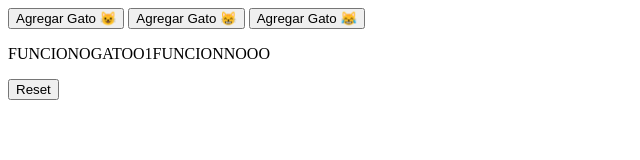
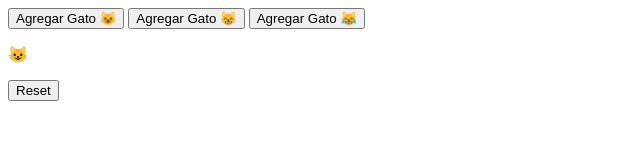
Before and after one commit to LeoCardenas123/Desafio-7-BOOTCAMP-FULLSTACK, a plain HTML site: page index.html in a window 1280 px wide. Both pictures are taken after a click on the button "Agregar Gato 😺". Shown: the whole page, without its empty margins (0-640 px from the left). Drawn offline with Linux system fonts and the light colour scheme.

```diff
--- a/index.html
+++ b/index.html
@@ -6,9 +6,9 @@
     <title>Document</title>
 </head>
 <body>
-    <button id="boton-gato">Agregar Gato 😺</button>
-    <button id="boton-perro">Agregar Gato 😸</button>
-    <button id="boton-raton">Agregar Gato 😹</button>
+    <button id="boton-gato1">Agregar Gato 😺</button>
+    <button id="boton-gato2">Agregar Gato 😸</button>
+    <button id="boton-gato3">Agregar Gato 😹</button>
 
     <p></p>
 
--- a/js/main.js
+++ b/js/main.js
@@ -4,11 +4,13 @@
 
 var textoSalida = document.querySelector('p')
 
-var refBotonGato = document.getElementById('boton-gato')
-var refBotonPerro = document.getElementById('boton-perro')
-var refBotonRaton = document.getElementById('boton-raton')
+var refBotonGato1 = document.getElementById('boton-gato1')
+var refBotonGato2 = document.getElementById('boton-gato2')
+var refBotonGato3 = document.getElementById('boton-gato3')
 
 var botonReset = document.getElementById('reset')
+
+var textoAnalizado
 
 var clicks = 0
 
@@ -16,60 +18,53 @@
 // Zona de declaración de funciones globales
 //---------------------------------------
 
-function agregarGato(){
-    refBotonGato.onclick = ()=>{
+function agregarGato1(){
+    refBotonGato1.onclick = ()=>{
         clicks++
-        console.log(clicks)
-        textoSalida.innerText += 'GATOO1'
+        console.log(clicks + ': cantidad de clicks')
+        textoSalida.innerText += '😺'
         analisis()
-        var textoAnalizado = textoSalida.innerText.split('')
+        textoAnalizado = textoSalida.innerText
+        console.log(textoAnalizado, typeof textoAnalizado)
         agregarConjunto()
     }
 }
 
-/* function agregarPerro(){
-    refBotonPerro.onclick = ()=>{
+/* function agregarGato2(){
+    refBotonGato2.onclick = ()=>{
         clicks++
         console.log(clicks)
-        textoSalida.innerText += 'GATO2'
+        textoSalida.innerText += '😸'
         analisis()
-        var textoAnalizado = textoSalida.innerText.split('')
-        if (textoAnalizado[3] == textoAnalizado[4]){
-            agregarConjunto()
-        }
-        else{
-            return
-        }
+        textoAnalizado = textoSalida.innerText
+        console.log(textoAnalizado)
+        agregarConjunto()
     }
 }
 
-function agregarRaton(){
-    refBotonRaton.onclick = ()=>{
+function agregarGato3(){
+    refBotonGato3.onclick = ()=>{
         clicks++
         console.log(clicks)
-        textoSalida.innerText += 'GATO3'
+        textoSalida.innerText += '😹'
         analisis()
+        textoAnalizado = textoSalida.innerText
+        console.log(textoAnalizado)
+        agregarConjunto()
 
     }
-} */
+}
+ */
 
 function analisis(){
-    var textoArray = textoSalida.innerText.split('')
-
-    console.log(textoArray)
-    console.log('el analisis funciona correcto')
+  //  textoAnalizado = textoSalida.innerText.split('')
+    textoAnalizado = textoSalida.innerText
+    console.log(textoAnalizado)
+    console.warn('el analisis funciona correcto')
 }
 
 function agregarConjunto(){
-    textoAnalizado = textoSalida.innerText.split('')
-    for(var caracter of textoAnalizado){
-        console.log(caracter)
-        if(caracter = caracter++){
-            console.error('FUNCIONO')
-            console.log(textoAnalizado.join(''))
-            textoSalida.innerText = 'FUNCIONO' + textoAnalizado.join('') + 'FUNCIONNOOO'
-        }
-    }
+    console.error('El agregar conjunto esta funcionando correctamente')
 }
 
 function reset(){
@@ -77,13 +72,14 @@
         console.log('RESET')
         textoSalida.innerText = ''
         clicks = 0
+        console.clear()
     }
 }
 
 function start() {
-    agregarGato()
-  /*   agregarPerro()
-    agregarRaton() */
+    agregarGato1()
+    /* agregarGato2()
+    agregarGato3() */
     reset()
 }
 
```
